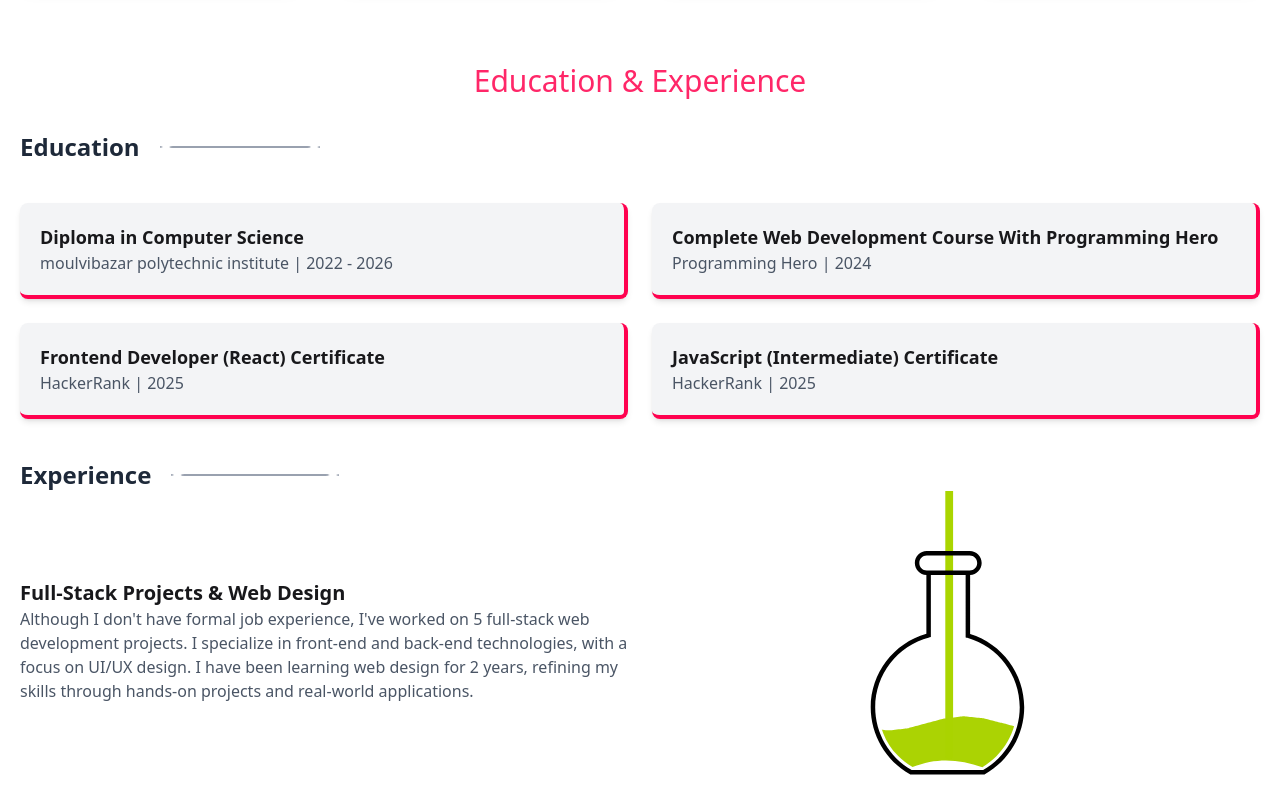
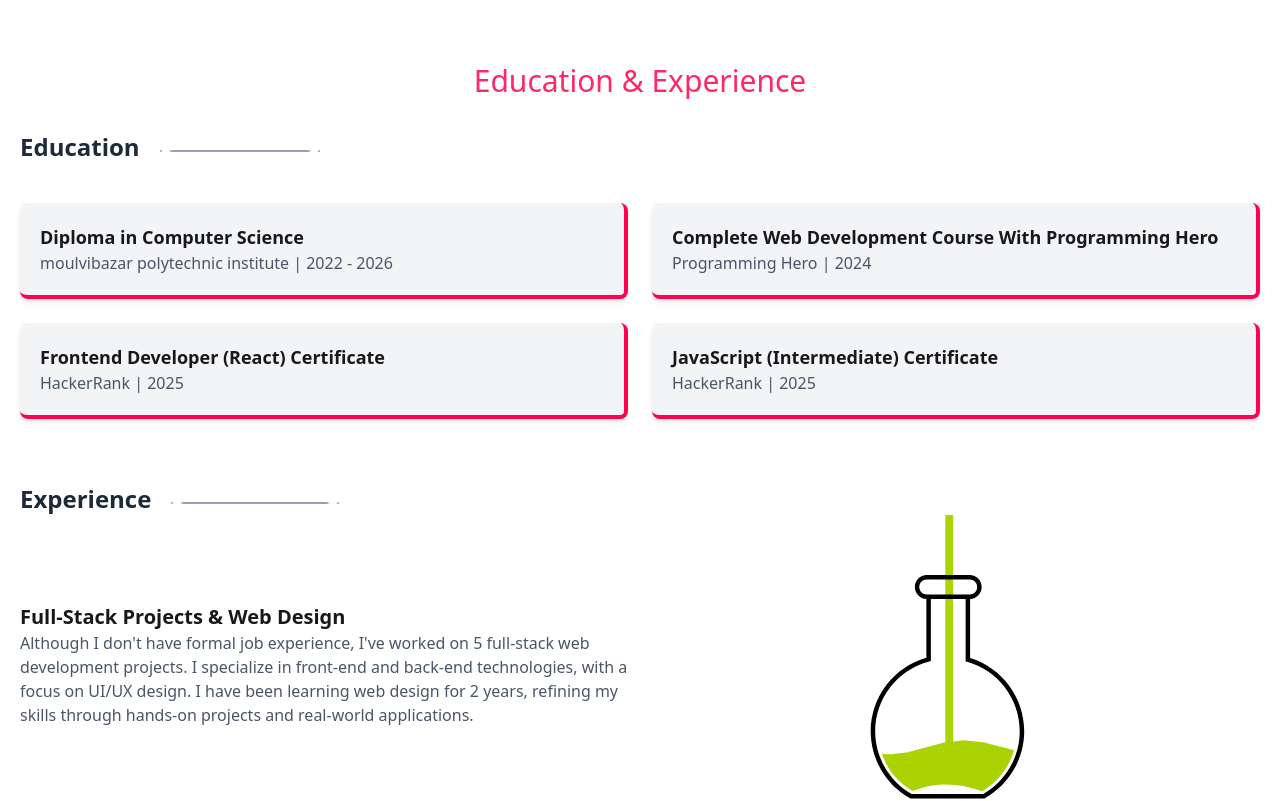
Before and after one commit to PranayChowdhury00/Pranay_Portfolio-, a React (Vite) app: page / in a window 1280 px wide. Shown: the part 2100-2901 px from the top of the page. Built offline with nearby package versions, Linux system fonts and the light colour scheme.

Commit message:
fixing margin

```diff
--- a/src/Pages/Education/Education.jsx
+++ b/src/Pages/Education/Education.jsx
@@ -29,16 +29,16 @@ const Education = () => {
   ];
 
   return (
-    <section className="mb-10 max-w-7xl mx-auto px-5">
+    <section className="mb-16 max-w-7xl mx-auto px-5">
       <header className="text-center" data-aos="fade-down" data-aos-duration="1000">
         <h1 className="text-[#ff014dd9] font-medium text-3xl">Education & Experience</h1>
       </header>
 
       {/* Education Section */}
       <div className="mt-8">
-        <div className="flex items-center mb-10" data-aos="fade-right" data-aos-duration="1000">
+        <div className="flex items-center mb-10 mt-5" data-aos="fade-right" data-aos-duration="1000">
           <h1 className="text-2xl text-gray-800 font-bold mr-5">Education</h1>
-          <img src="/custom-line.png" className="h-[2px] w-40 bg-gray-400" alt="divider line" />
+          <img src="/custom-line.png" className="h-[2px] w-40 bg-gray-400 mt-2" alt="divider line" />
         </div>
 
         {/* Grid Layout for Education Items */}
@@ -50,10 +50,10 @@ const Education = () => {
       </div>
 
       {/* Experience Section */}
-      <div className="mt-10">
+      <div className="mt-16">
         <div className="flex items-center mb-0" data-aos="fade-right" data-aos-duration="1000">
           <h1 className="text-2xl text-gray-800 font-bold mr-5 mb-0">Experience</h1>
-          <img src="/custom-line.png" className="h-[2px] w-42 bg-gray-400 mb-0 " alt="divider line" />
+          <img src="/custom-line.png" className="h-[2px] w-42 bg-gray-400 mb-0 mt-2" alt="divider line" />
         </div>
         {/* Experience Content with Lottie Animation */}
         <div className="flex items-center justify-center flex-col md:flex-row" data-aos="fade-up" data-aos-duration="1000">
```
